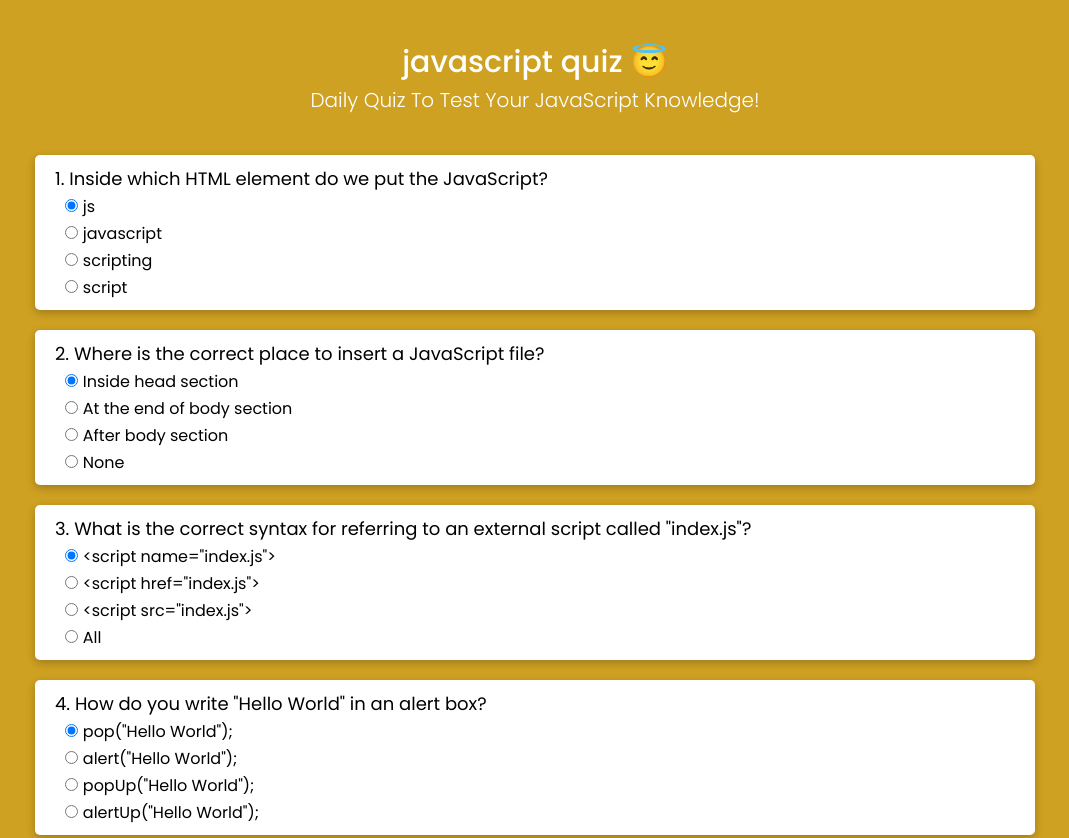
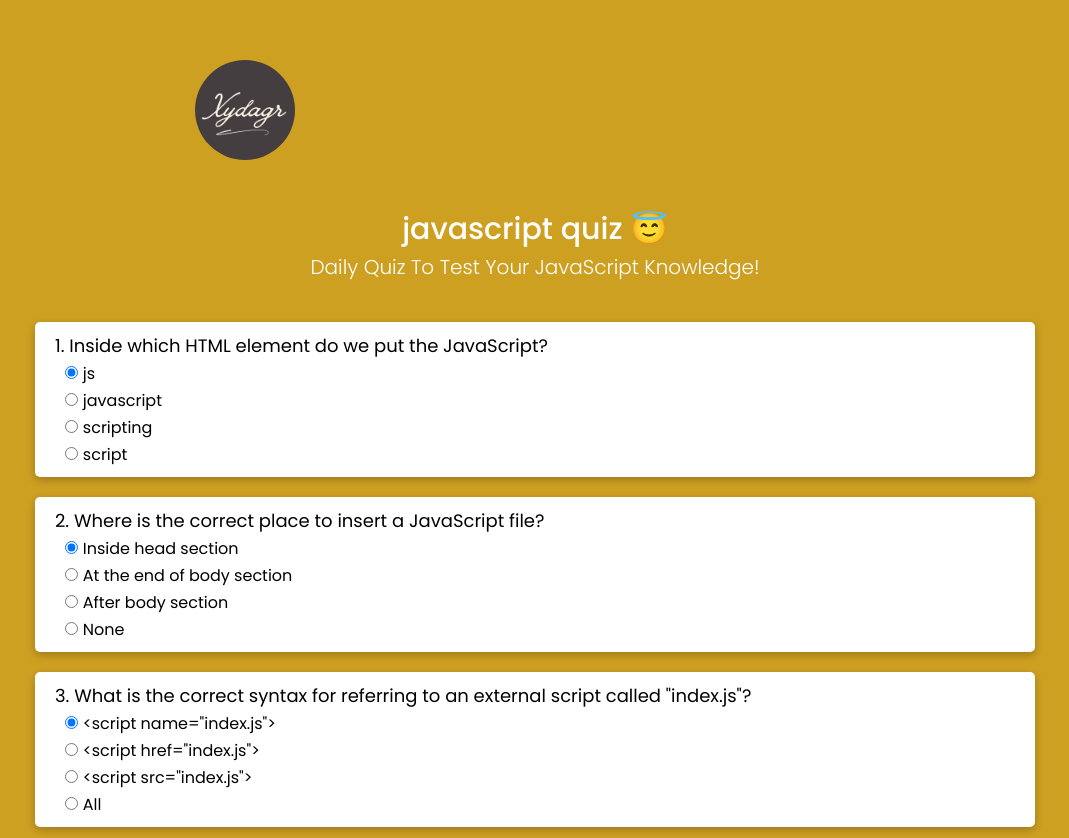
Before and after one commit to itsdagi/quiz, a website: page index.html in a window 1280 px wide. Shown: the top 838 px of the page, without its empty margins (105-1174 px from the left). Drawn offline with nearby package versions, Linux system fonts and the light colour scheme.

Commit message:
adding logo

```diff
--- a/index.html
+++ b/index.html
@@ -4,14 +4,17 @@
     <meta charset="UTF-8">
     <meta http-equiv="X-UA-Compatible" content="IE=edge">
     <meta name="viewport" content="width=device-width, initial-scale=1.0">
-    <title>notNotion -  Daily Quiz To Test Your JavaScript Knowledge</title>
+    <title>Javascript | Daily Quiz</title>
 
-    <link rel="icon" type="image/x-icon" href="./images/favicon.ico">
+    <link rel="icon" type="image/x-icon" href="./images/x-icon.ico">
     <link rel="stylesheet" href="./style.css">
 </head>
 <body>
 
     <main>
+        <div class="xicon">
+            <img src="/images/x-icon.jpg" alt="iconx">
+        </div>
         <section class="quiz">
             <div class="heading">
                 <p class="title">javascript quiz 😇</p>
--- a/style.css
+++ b/style.css
@@ -16,10 +16,19 @@
 }
 
 .quiz{
-    background-color: #cfa122;
+    background-color: rgb(206, 160, 34);
     padding: 30px;
 }
+.xicon{
 
+    background-color: rgb(206, 160, 34);
+}
+.xicon img{
+    margin-top: 60px;
+   margin-left: 300px;
+    border-radius: 50%;
+    width: 100px;
+}
 .heading{
     margin: 10px auto 40px auto;
 }
```
Also changed, not shown: images/favicon.ico (deleted), images/x-icon.ico (added), images/x-icon.jpg (added).
